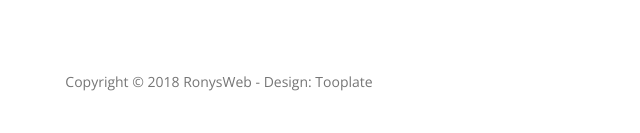
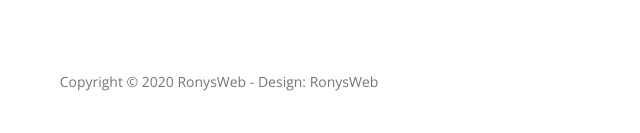
Before and after one commit to Ronysweb/SoftLanding, a plain HTML site: page index.html in a window 1280 px wide. Shown: the part 4415-4548 px from the top of the page, 136-776 px from the left. Drawn offline with nearby package versions, Linux system fonts and the light colour scheme.

Commit message:
Update index.html

```diff
--- a/index.html
+++ b/index.html
@@ -376,7 +376,7 @@
 
                     <div class="copyright-text col-md-12 col-sm-12">
                          <div class="col-md-6 col-sm-6">
-                              <p>Copyright &copy; 2018 RonysWeb - Design: Tooplate</p>
+                              <p>Copyright &copy; 2020 RonysWeb - Design: RonysWeb</p>
                          </div>
 
                          <div class="col-md-6 col-sm-6">
```
